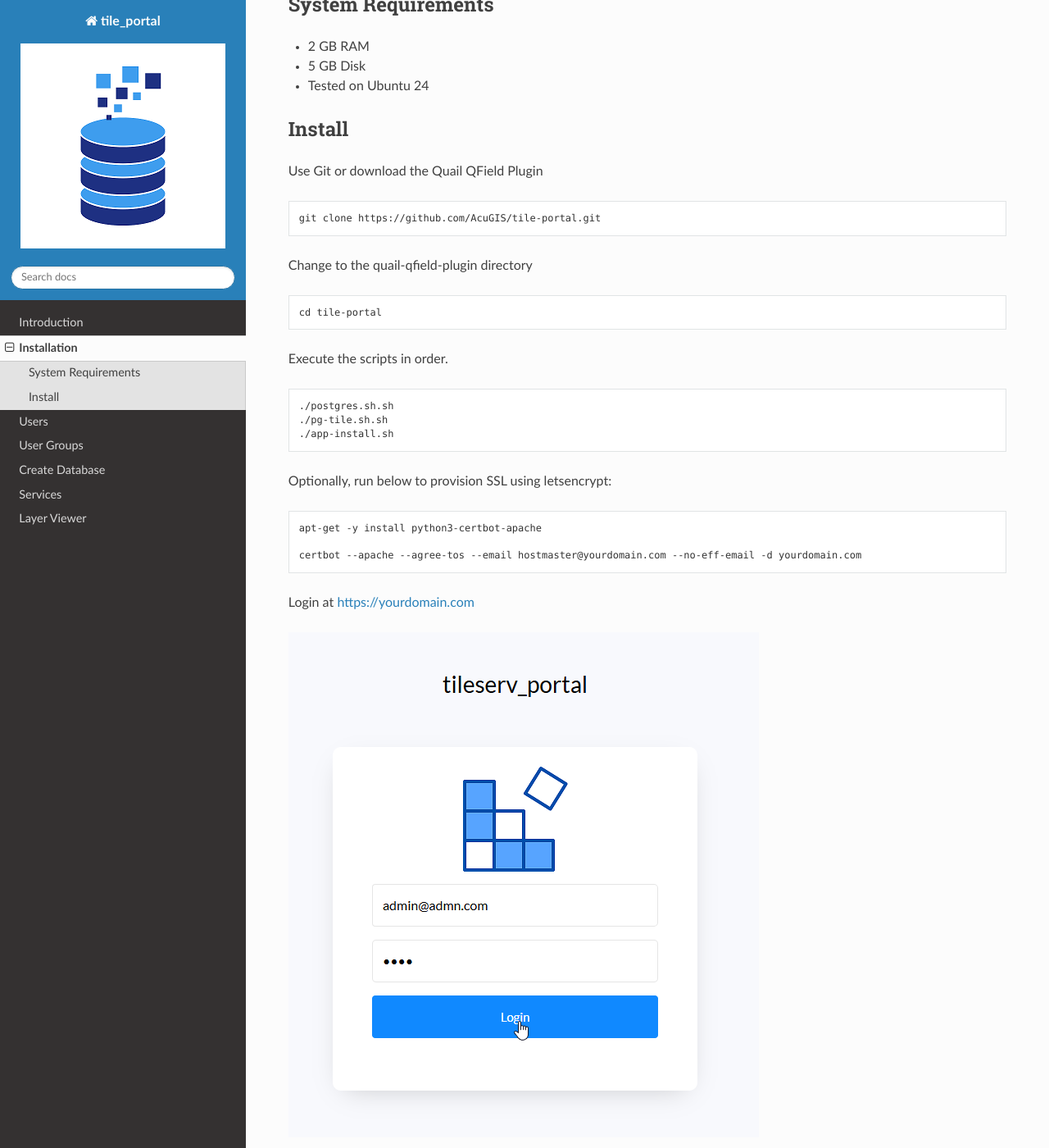
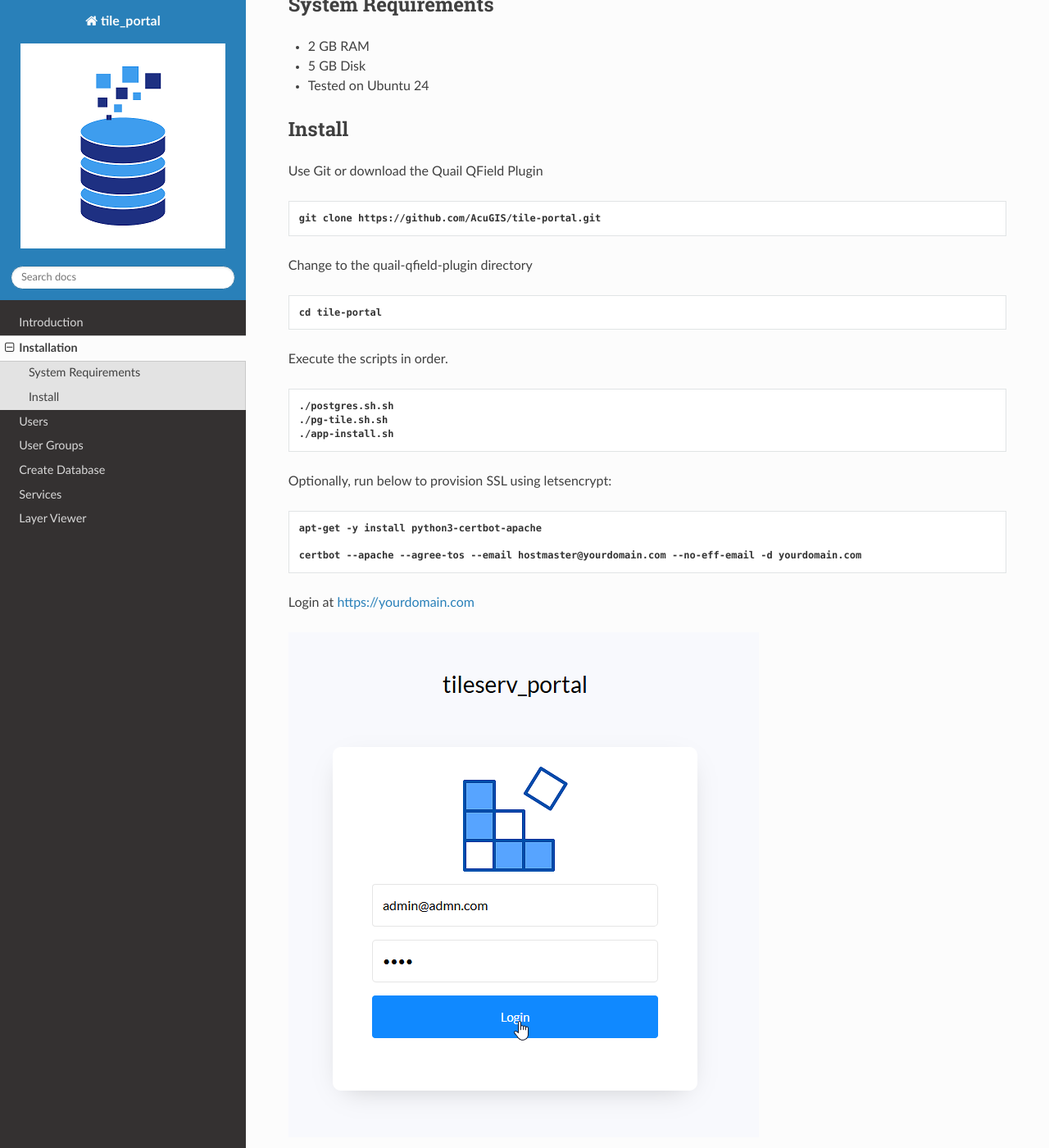
Before and after one commit to AcuGIS/Tile-Portal, a Sphinx documentation site: the page built from docs/source/install.rst, in a window 1280 px wide and 1400 px high, scrolled down 398 px. Shown: the whole window at 82% size. Built offline with Sphinx 7.4.7 and the Read the Docs theme 3.1.0, drawn with Linux system fonts in a browser that asks for light colours.

Commit message:
Update custom.css

```diff
--- a/docs/source/_static/css/custom.css
+++ b/docs/source/_static/css/custom.css
@@ -1,17 +1,23 @@
+/*div.body {
+    min-width: 75%;
+    max-width: 75%;
+}*/
+
+.page {
+    padding-left: 0rem;
+}
+
+/*
+nav.contents, aside.topic, div.topic {
+    background-color: #eee;
+    padding-left: 30px!important;
+}*/
+
 .wy-nav-content {
    max-width: 1350px;
 }
-/*.wy-side-nav-search {
-    display: block;
-    width: 300px;
-    padding: .809em;
-    margin-bottom: .809em;
-    z-index: 200;
-    background-color: #fff;
-    text-align: center;
-    color: #fcfcfc;
-}*/
 
 .highlight {
-    background: #ffffff !important;
+    background: white;
+    font-weight: bold;
 }
```
